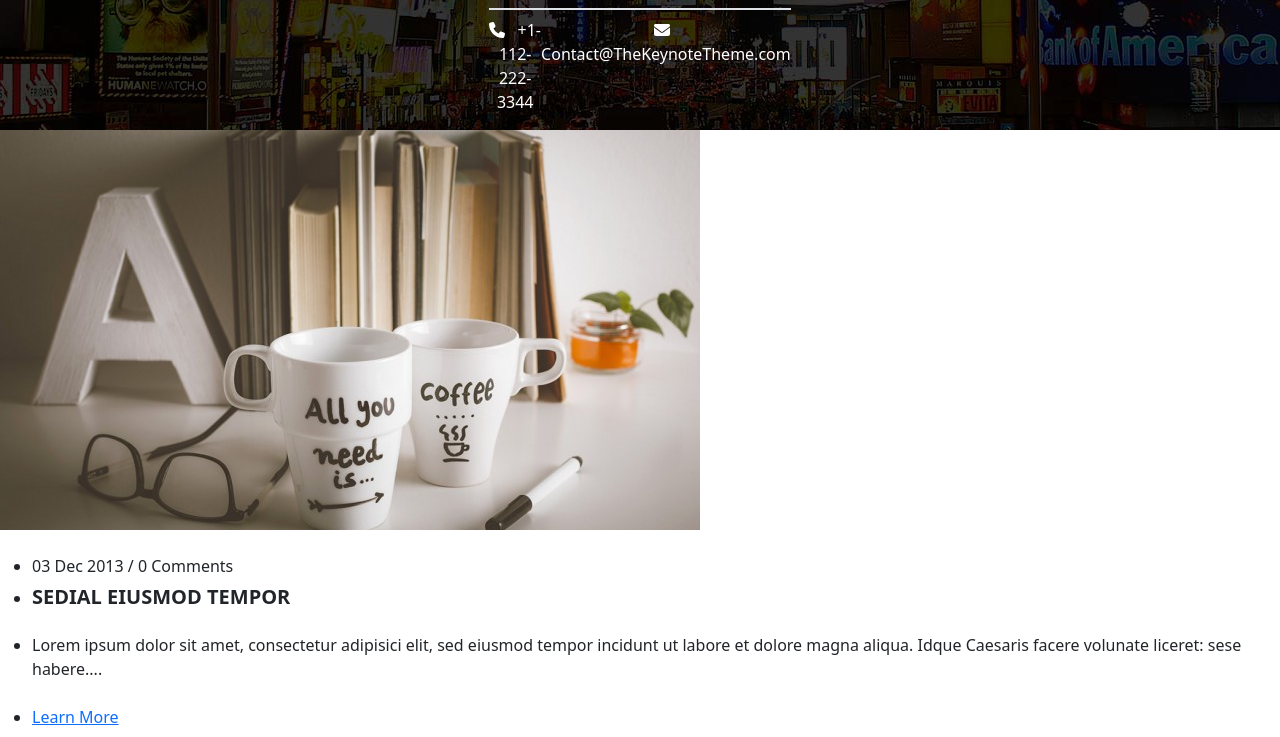
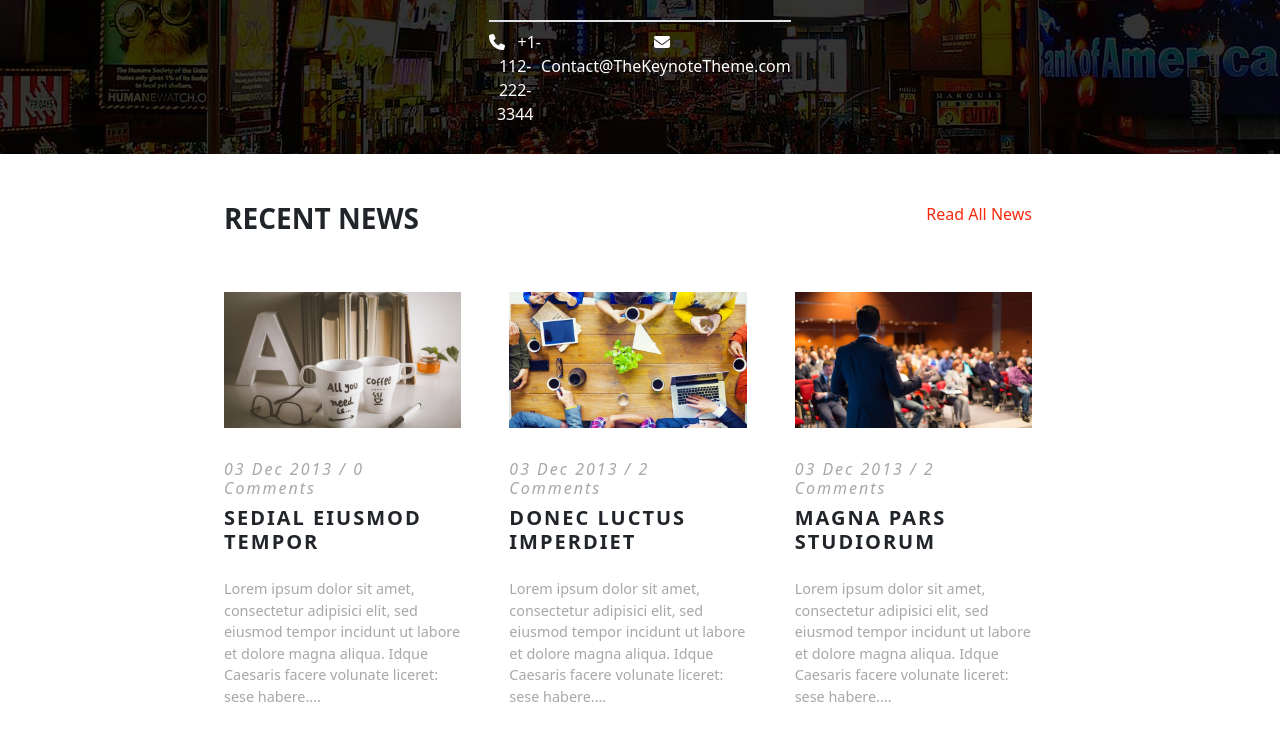
Before and after one commit to Rossiitaa/proj-html-vuejs, a Vue app: page / in a window 1280 px wide. Shown: the part 3940-4677 px from the top of the page. Built offline with nearby package versions, Linux system fonts and the light colour scheme.

Commit message:
recent news section completed

```diff
--- a/src/components/Main.vue
+++ b/src/components/Main.vue
@@ -233,11 +233,25 @@
 
             <!-- recent news -->
             <div id="news-section" class="row d-flex justify-content-around align-items-center">
+                <div id="news-area" class="my-5">
+
+                    <div class="d-flex justify-content-between mb-5">
+                        <h3 class="fw-bold">
+                            RECENT NEWS
+                        </h3>
+                        <a href="#" class="read-all-news">
+                            <span>
+                                Read All News
+                            </span>
+                        </a>
+                    </div>
+
+                    <div class="d-flex justify-content-between align-items-center gap-5">
                         <div v-for="(news,index) in newsList" :key="index">
                             <img :src="news.img" :alt="news.alt" class="mb-4">
-                        <ul>
+                            <ul class="p-0">
                                 <li>
-                                <h6  class="mb-2">
+                                    <h6  class="mt-2 fst-italic">
                                         {{ news.date }}
                                     </h6>
                                 </li>
@@ -253,12 +267,15 @@
                                 </li>
                                 <li>
                                     <a href="#">
-                                    <span>
+                                        <span class="fst-italic">
                                             {{ news.urlText }}
                                         </span>
                                     </a>
                                 </li>
                             </ul>
+                        </div>
+                    </div>
+
                 </div>
             </div>
         </div>
@@ -436,7 +453,7 @@ data() {
                 date: "03 Dec 2013 / 0 Comments",
                 title: "SEDIAL EIUSMOD TEMPOR",
                 text: "Lorem ipsum dolor sit amet, consectetur adipisici elit, sed eiusmod tempor incidunt ut labore et dolore magna aliqua. Idque Caesaris facere volunate liceret: sese habere....",
-                urlText: "Learn More",
+                urlText: "Read More",
             },
             {
                 img: require ("../assets/images/photodune-8797753-multiethnic-people-with-startup-business-t.jpg"),
@@ -444,7 +461,7 @@ data() {
                 date: "03 Dec 2013 / 2 Comments",
                 title: "DONEC LUCTUS IMPERDIET",
                 text: "Lorem ipsum dolor sit amet, consectetur adipisici elit, sed eiusmod tempor incidunt ut labore et dolore magna aliqua. Idque Caesaris facere volunate liceret: sese habere....",
-                urlText: "Learn More",
+                urlText: "Read More",
             },
             {
                 img: require ("../assets/images/photodune-8522811-speaker-at-business-conference-and-present.jpg"),
@@ -452,7 +469,7 @@ data() {
                 date: "03 Dec 2013 / 2 Comments",
                 title: "MAGNA PARS STUDIORUM",
                 text: "Lorem ipsum dolor sit amet, consectetur adipisici elit, sed eiusmod tempor incidunt ut labore et dolore magna aliqua. Idque Caesaris facere volunate liceret: sese habere....",
-                urlText: "Learn More",
+                urlText: "Read More",
             },
         ]
         }
@@ -694,7 +711,7 @@ data() {
 /* location */
 #location-bg {
     width: 100%;
-    height: 45vh;
+    height: 48vh;
     background: url(../assets/images/location-bg.jpg);
     background-position: center;
     color: #fff;
@@ -707,5 +724,40 @@ data() {
 }
 
 /* recent news */
-
+#news-section {
+    width: 100%;
+    #news-area {
+        width: 65%;
+        img {
+            width: 100%;
+        }
+        li {
+            list-style-type: none;
+            h6 {
+                opacity: 0.4;
+                letter-spacing: 2px;
+            }
+            p {
+                opacity: 0.4;
+                font-size: 0.9rem;
+            }
+            h5 {
+                letter-spacing: 2px;
+            }
+            a {
+                text-decoration: none;
+                color: #f72a0c;
+                letter-spacing: 2px;
+                span {
+                    font-size: 15px;
+                }
+            }
+        }
+    }
+    .read-all-news {
+    text-decoration: none;
+    list-style: none;
+    color: #f72b0c;
+    }
+}
 </style>
```
Lines whose indentation alone changed are shown as unchanged.
